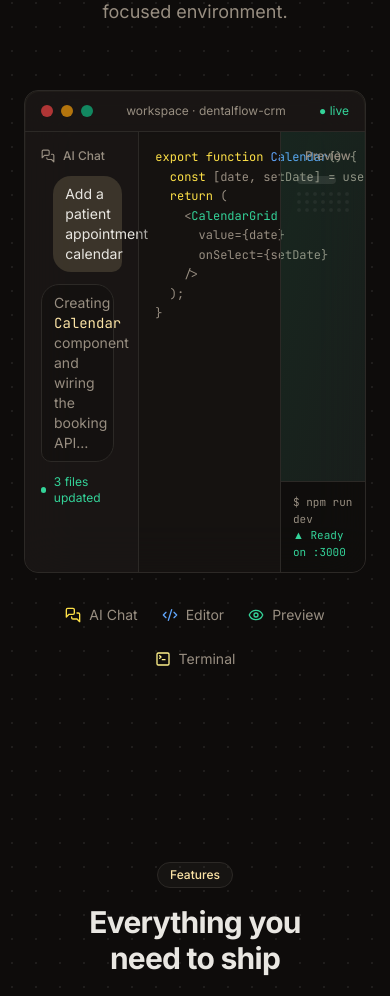
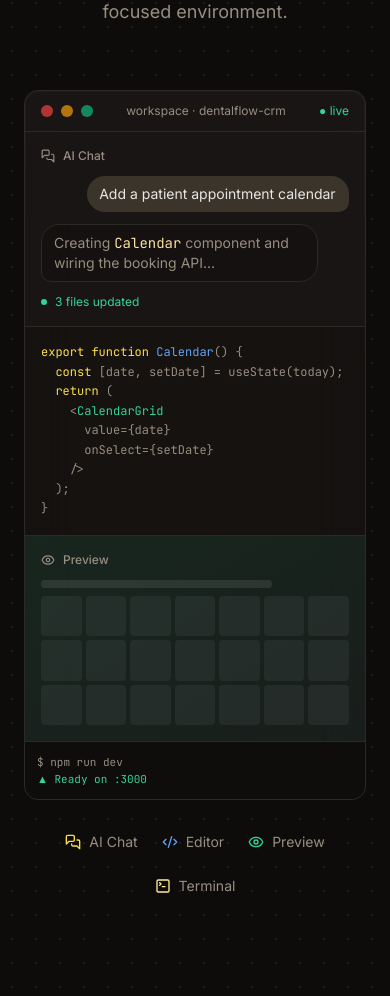
Before and after one commit to lav1shkumar/webflowai, a Next.js app: page / in a window 390 px wide. Shown: the part 1593-2589 px from the top of the page. Built offline with nearby package versions, Linux system fonts and the light colour scheme.

Commit message:
style(marketing): improve product demo responsive design

```diff
--- a/src/components/marketing/sections/product-demo.tsx
+++ b/src/components/marketing/sections/product-demo.tsx
@@ -34,9 +34,9 @@ export function ProductDemo() {
                 <span className="text-xs text-emerald-400">● live</span>
               </div>
 
-              <div className="grid h-[440px] grid-cols-12 divide-x divide-border">
+              <div className="flex flex-col divide-y divide-border md:grid md:h-[440px] md:grid-cols-12 md:divide-x md:divide-y-0">
                 {/* Chat */}
-                <div className="col-span-4 flex flex-col p-4">
+                <div className="flex flex-col p-4 md:col-span-4">
                   <div className="mb-3 flex items-center gap-2 text-xs font-medium text-muted-foreground">
                     <MessagesSquare className="h-3.5 w-3.5" /> AI Chat
                   </div>
@@ -56,7 +56,7 @@ export function ProductDemo() {
                 </div>
 
                 {/* Editor */}
-                <div className="col-span-5 bg-background/30 p-4 font-mono text-xs leading-relaxed">
+                <div className="overflow-x-auto bg-background/30 p-4 font-mono text-xs leading-relaxed md:col-span-5">
                   <pre className="text-muted-foreground">
                     <span className="text-yellow-300">export function</span>{" "}
                     <span className="text-blue-400">Calendar</span>() {"{"}
@@ -74,7 +74,7 @@ export function ProductDemo() {
                 </div>
 
                 {/* Preview + terminal */}
-                <div className="col-span-3 flex flex-col">
+                <div className="flex flex-col md:col-span-3">
                   <div className="flex-1 bg-gradient-to-br from-emerald-500/10 to-teal-500/5 p-4">
                     <div className="flex items-center gap-2 text-xs font-medium text-muted-foreground">
                       <Eye className="h-3.5 w-3.5" /> Preview
```
